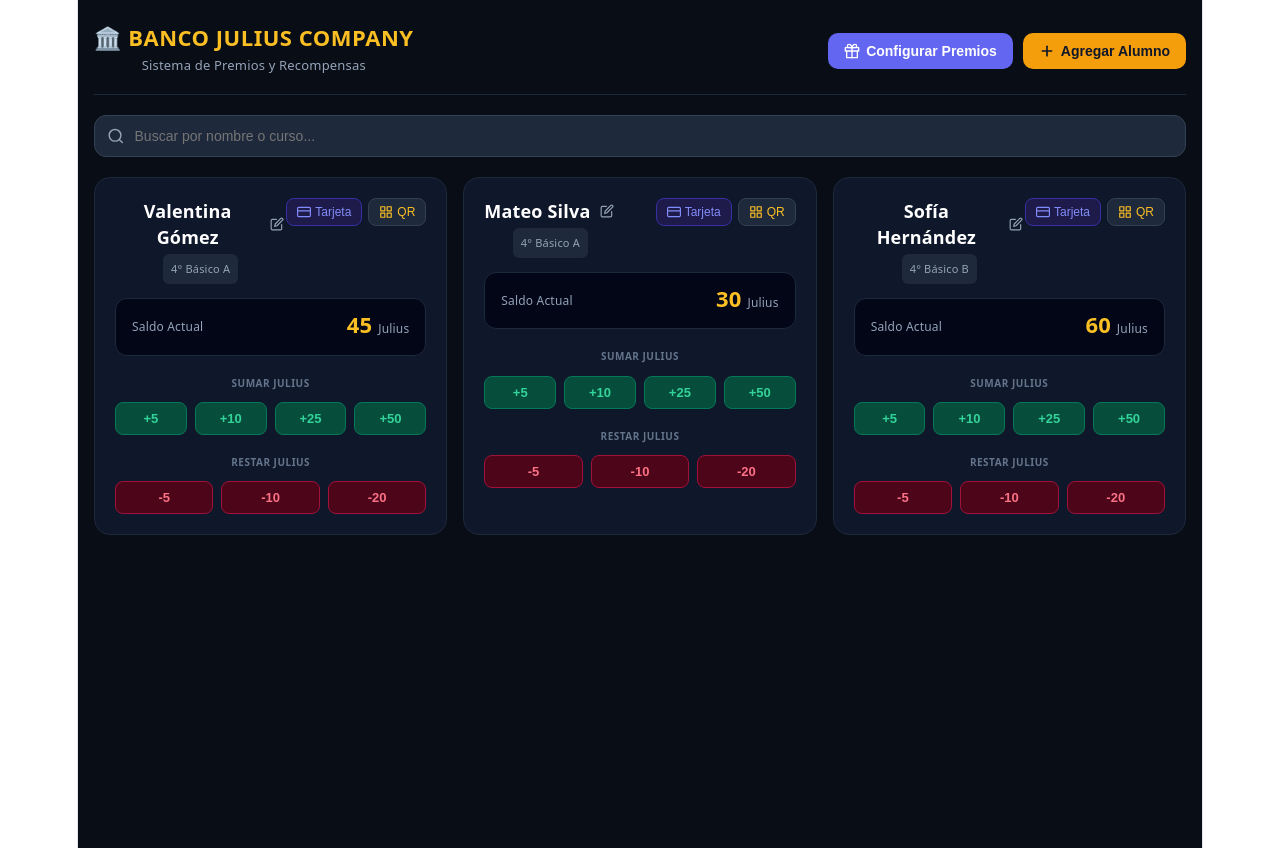
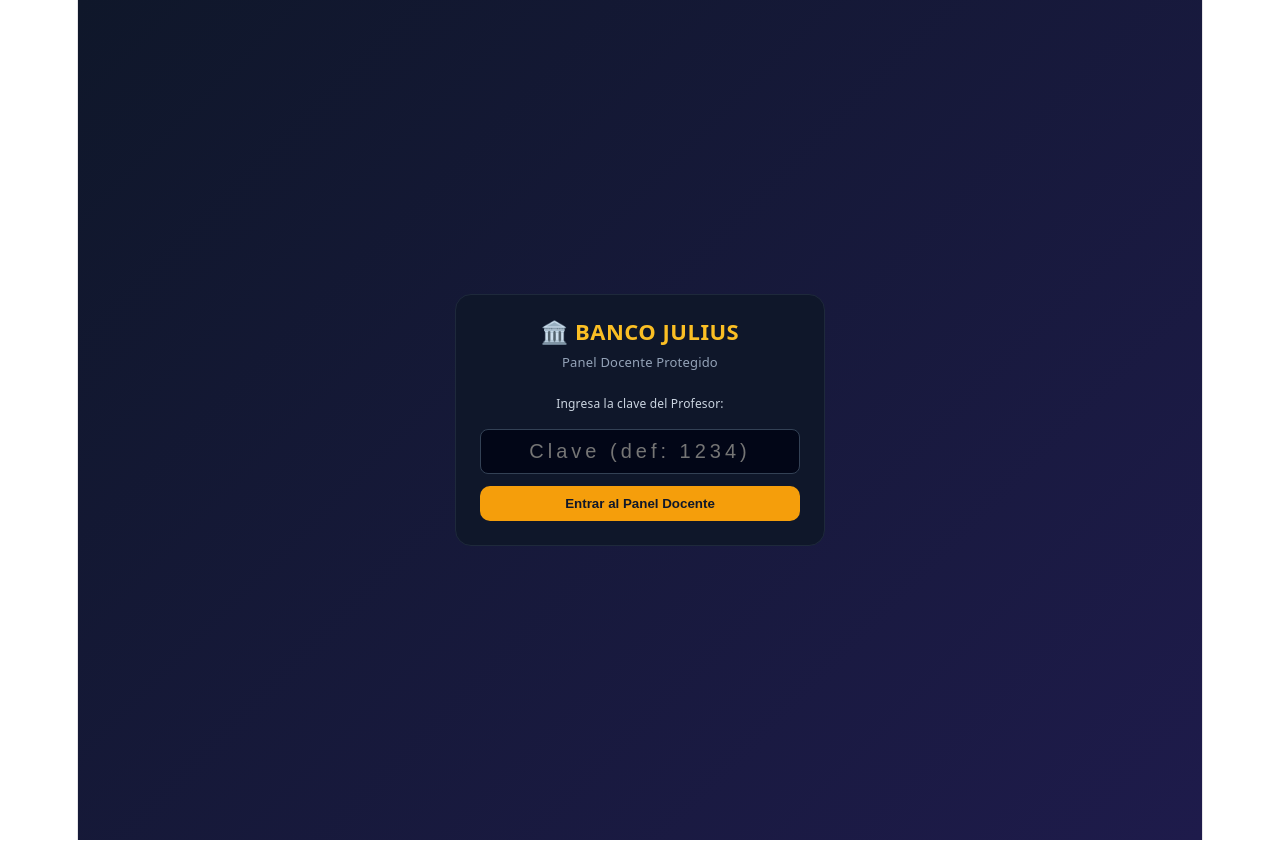
Before and after one commit to sydneycollege/bancojulius, a React (Vite) app: page / in a window 1280 px wide. Built offline with nearby package versions, Linux system fonts and the light colour scheme.

Commit message:
Update App.tsx

```diff
--- a/src/App.tsx
+++ b/src/App.tsx
@@ -1,4 +1,7 @@
 import React, { useState, useEffect } from "react";
+
+// Clave secreta para que solo el profesor administre
+const ADMIN_PIN = "1234";
 
 interface Student {
   id: string;
@@ -35,6 +38,9 @@ const IconCard = () => (
 const IconTrash = () => (
   <svg width="14" height="14" viewBox="0 0 24 24" fill="none" stroke="#ef4444" strokeWidth="2" strokeLinecap="round" strokeLinejoin="round"><polyline points="3 6 5 6 21 6"></polyline><path d="M19 6v14a2 2 0 0 1-2 2H7a2 2 0 0 1-2-2V6m3 0V4a2 2 0 0 1 2-2h4a2 2 0 0 1 2 2v2"></path></svg>
 );
+const IconLock = () => (
+  <svg width="14" height="14" viewBox="0 0 24 24" fill="none" stroke="currentColor" strokeWidth="2" strokeLinecap="round" strokeLinejoin="round"><rect x="3" y="11" width="18" height="11" rx="2" ry="2"></rect><path d="M7 11V7a5 5 0 0 1 10 0v4"></path></svg>
+);
 
 const INITIAL_STUDENTS: Student[] = [
   { id: "1", name: "Valentina Gómez", course: "4° Básico A", balance: 45 },
@@ -62,6 +68,11 @@ export default function App() {
   });
 
   const [activeStudentId, setActiveStudentId] = useState<string | null>(null);
+  const [isAdminAuthenticated, setIsAdminAuthenticated] = useState<boolean>(false);
+  const [pinInput, setPinInput] = useState("");
+  const [pinError, setPinError] = useState(false);
+  const [showPinModal, setShowPinModal] = useState(false);
+
   const [searchTerm, setSearchTerm] = useState("");
   const [showAddModal, setShowAddModal] = useState(false);
   const [editingStudent, setEditingStudent] = useState<Student | null>(null);
@@ -80,7 +91,11 @@ export default function App() {
   useEffect(() => {
     const params = new URLSearchParams(window.location.search);
     const id = params.get("studentId");
-    if (id) setActiveStudentId(id);
+    if (id) {
+      setActiveStudentId(id);
+    } else {
+      setIsAdminAuthenticated(false);
+    }
   }, []);
 
   useEffect(() => {
@@ -90,6 +105,22 @@ export default function App() {
   useEffect(() => {
     localStorage.setItem("julius_rewards", JSON.stringify(rewards));
   }, [rewards]);
+
+  const handlePinSubmit = (e: React.FormEvent) => {
+    e.preventDefault();
+    if (pinInput === ADMIN_PIN) {
+      setIsAdminAuthenticated(true);
+      setShowPinModal(false);
+      setPinError(false);
+      setPinInput("");
+      const url = new URL(window.location.href);
+      url.searchParams.delete("studentId");
+      window.history.pushState({}, "", url.pathname);
+      setActiveStudentId(null);
+    } else {
+      setPinError(true);
+    }
+  };
 
   const addJulius = (id: string, amount: number) => {
     setStudents((prev: Student[]) =>
@@ -169,22 +200,14 @@ export default function App() {
 
   const activeStudent = students.find((s: Student) => s.id === activeStudentId);
 
+  // VISTA PÚBLICA DE LA TARJETA VIP (Para cuando escanean el QR)
   if (activeStudent) {
     return (
       <div style={styles.studentPage}>
         <div style={styles.studentContainer}>
-          <button onClick={() => {
-            const url = new URL(window.location.href);
-            url.searchParams.delete("studentId");
-            window.history.pushState({}, "", url.pathname);
-            setActiveStudentId(null);
-          }} style={styles.btnBack}>
-            ← Volver al Panel Docente
-          </button>
-
-          <div style={{ textAlign: "center" }}>
-            <h1 style={styles.goldTitle}>BANCO JULIUS COMPANY</h1>
-            <p style={{ color: "#94a3b8", fontSize: "14px", margin: 0 }}>Tarjeta Virtual del Estudiante</p>
+          <div style={{ textAlign: "center", marginTop: "10px" }}>
+            <h1 style={styles.goldTitle}>🏛️ BANCO JULIUS COMPANY</h1>
+            <p style={{ color: "#94a3b8", fontSize: "14px", margin: "4px 0 0 0" }}>Tarjeta Virtual del Estudiante</p>
           </div>
 
           <div style={styles.goldCard}>
@@ -204,6 +227,13 @@ export default function App() {
           <button onClick={() => setShowRewardsModal(true)} style={styles.btnGreen}>
             <IconGift /> Ver Catálogo de Premios
           </button>
+
+          {/* Botón discreto para acceso docente */}
+          <div style={{ textAlign: "center", marginTop: "10px" }}>
+            <button onClick={() => setShowPinModal(true)} style={styles.btnAdminLock}>
+              <IconLock /> Acceso Docente
+            </button>
+          </div>
 
           {showRewardsModal && (
             <div style={styles.overlay}>
@@ -234,18 +264,69 @@ export default function App() {
               </div>
             </div>
           )}
+
+          {/* Modal de PIN Docente */}
+          {showPinModal && (
+            <div style={styles.overlay}>
+              <div style={{ ...styles.modalBox, maxWidth: "300px", textAlign: "center" }}>
+                <h3 style={{ color: "#fff", margin: "0 0 8px 0" }}>Acceso Profesor</h3>
+                <p style={{ color: "#94a3b8", fontSize: "12px", margin: "0 0 14px 0" }}>Ingresa tu clave PIN para administrar:</p>
+                <form onSubmit={handlePinSubmit} style={{ display: "flex", flexDirection: "column", gap: "10px" }}>
+                  <input
+                    type="password"
+                    maxLength={6}
+                    autoFocus
+                    placeholder="Clave (def: 1234)"
+                    value={pinInput}
+                    onChange={e => { setPinInput(e.target.value); setPinError(false); }}
+                    style={{ ...styles.formInput, textAlign: "center", fontSize: "18px", letterSpacing: "4px" }}
+                  />
+                  {pinError && <p style={{ color: "#ef4444", fontSize: "12px", margin: 0 }}>Clave incorrecta</p>}
+                  <button type="submit" style={styles.btnGoldFull}>Ingresar</button>
+                  <button type="button" onClick={() => setShowPinModal(false)} style={styles.btnCancelFull}>Cancelar</button>
+                </form>
+              </div>
+            </div>
+          )}
         </div>
       </div>
     );
   }
 
+  // SI INTENTA ENTRAR AL PANEL Y NO HA PUESTO EL PIN
+  if (!isAdminAuthenticated) {
+    return (
+      <div style={{ ...styles.studentPage, justifyContent: "center" }}>
+        <div style={{ ...styles.modalBox, maxWidth: "320px", textAlign: "center" }}>
+          <h2 style={styles.goldTitle}>🏛️ BANCO JULIUS</h2>
+          <p style={{ color: "#94a3b8", fontSize: "13px", margin: "4px 0 16px 0" }}>Panel Docente Protegido</p>
+          <form onSubmit={handlePinSubmit} style={{ display: "flex", flexDirection: "column", gap: "12px" }}>
+            <label style={{ color: "#cbd5e1", fontSize: "12px" }}>Ingresa la clave del Profesor:</label>
+            <input
+              type="password"
+              maxLength={6}
+              autoFocus
+              placeholder="Clave (def: 1234)"
+              value={pinInput}
+              onChange={e => { setPinInput(e.target.value); setPinError(false); }}
+              style={{ ...styles.formInput, textAlign: "center", fontSize: "20px", letterSpacing: "4px" }}
+            />
+            {pinError && <p style={{ color: "#ef4444", fontSize: "12px", margin: 0 }}>Clave incorrecta</p>}
+            <button type="submit" style={styles.btnGoldFull}>Entrar al Panel Docente</button>
+          </form>
+        </div>
+      </div>
+    );
+  }
+
+  // VISTA PANEL PROFESOR (Protegido)
   return (
     <div style={styles.page}>
       <div style={styles.mainContainer}>
         <header style={styles.header}>
           <div>
             <h1 style={styles.goldTitle}>🏛️ BANCO JULIUS COMPANY</h1>
-            <p style={{ color: "#94a3b8", fontSize: "13px", margin: "2px 0 0 0" }}>Sistema de Premios y Recompensas</p>
+            <p style={{ color: "#94a3b8", fontSize: "13px", margin: "2px 0 0 0" }}>Panel de Control Docente</p>
           </div>
           <div style={{ display: "flex", gap: "10px" }}>
             <button onClick={() => setShowManageRewardsModal(true)} style={styles.btnPurple}>
@@ -258,6 +339,9 @@ export default function App() {
               setShowAddModal(true);
             }} style={styles.btnGold}>
               <IconPlus /> Agregar Alumno
+            </button>
+            <button onClick={() => setIsAdminAuthenticated(false)} style={styles.btnLockHeader} title="Cerrar Sesión Docente">
+              <IconLock /> Bloquear
             </button>
           </div>
         </header>
@@ -485,6 +569,7 @@ const styles: { [key: string]: React.CSSProperties } = {
   goldTitle: { color: "#fbbf24", margin: 0, fontSize: "22px", fontWeight: "900", letterSpacing: "0.5px" },
   btnGold: { backgroundColor: "#f59e0b", color: "#0f172a", border: "none", borderRadius: "10px", padding: "10px 16px", fontWeight: "bold", cursor: "pointer", display: "flex", alignItems: "center", gap: "6px", fontSize: "14px" },
   btnPurple: { backgroundColor: "#6366f1", color: "#fff", border: "none", borderRadius: "10px", padding: "10px 16px", fontWeight: "bold", cursor: "pointer", display: "flex", alignItems: "center", gap: "6px", fontSize: "14px" },
+  btnLockHeader: { backgroundColor: "#334155", color: "#94a3b8", border: "none", borderRadius: "10px", padding: "10px 14px", fontWeight: "bold", cursor: "pointer", display: "flex", alignItems: "center", gap: "6px", fontSize: "13px" },
   btnGoldFull: { width: "100%", backgroundColor: "#f59e0b", color: "#0f172a", border: "none", borderRadius: "10px", padding: "10px", fontWeight: "bold", cursor: "pointer" },
   searchBox: { display: "flex", alignItems: "center", backgroundColor: "#1e293b", border: "1px solid #334155", borderRadius: "12px", padding: "0 12px", gap: "10px" },
   searchInput: { width: "100%", backgroundColor: "transparent", border: "none", color: "#fff", padding: "12px 0", outline: "none", fontSize: "14px" },
@@ -508,10 +593,10 @@ const styles: { [key: string]: React.CSSProperties } = {
   formInput: { width: "100%", backgroundColor: "#020617", border: "1px solid #334155", borderRadius: "8px", padding: "10px", color: "#fff", outline: "none", boxSizing: "border-box", fontSize: "13px" },
   btnCancel: { width: "100%", backgroundColor: "#1e293b", color: "#cbd5e1", border: "none", borderRadius: "10px", padding: "10px", fontWeight: "bold", cursor: "pointer" },
   btnCancelFull: { width: "100%", backgroundColor: "#1e293b", color: "#cbd5e1", border: "none", borderRadius: "10px", padding: "10px", fontWeight: "bold", cursor: "pointer" },
-  studentPage: { minHeight: "100vh", background: "linear-gradient(135deg, #0f172a 0%, #1e1b4b 100%)", padding: "20px", display: "flex", justifyContent: "center", alignItems: "center", fontFamily: "system-ui, sans-serif" },
-  studentContainer: { maxWidth: "360px", width: "100%", display: "flex", flexDirection: "column", gap: "20px" },
+  studentPage: { minHeight: "100vh", background: "linear-gradient(135deg, #0f172a 0%, #1e1b4b 100%)", padding: "20px", display: "flex", flexDirection: "column", justifyContent: "center", alignItems: "center", fontFamily: "system-ui, sans-serif" },
+  studentContainer: { maxWidth: "360px", width: "100%", display: "flex", flexDirection: "column", gap: "16px" },
   goldCard: { background: "linear-gradient(135deg, #fbbf24 0%, #f59e0b 100%)", borderRadius: "20px", padding: "24px", boxShadow: "0 10px 25px -5px rgba(245, 158, 11, 0.4)" },
   btnGreen: { backgroundColor: "#059669", color: "#fff", border: "none", borderRadius: "12px", padding: "14px", fontWeight: "bold", cursor: "pointer", display: "flex", alignItems: "center", justifyContent: "center", gap: "8px", fontSize: "15px" },
-  btnBack: { backgroundColor: "transparent", color: "#fbbf24", border: "none", padding: "8px", fontWeight: "bold", cursor: "pointer", fontSize: "14px", textAlign: "left" },
+  btnAdminLock: { backgroundColor: "transparent", border: "none", color: "#64748b", fontSize: "11px", cursor: "pointer", display: "inline-flex", alignItems: "center", gap: "4px" },
   rewardItem: { padding: "12px", borderRadius: "12px", backgroundColor: "#020617", display: "flex", justifyContent: "space-between", alignItems: "center" }
 };
```
